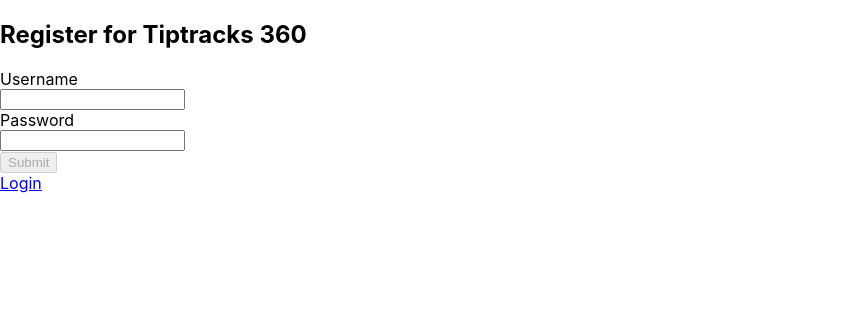
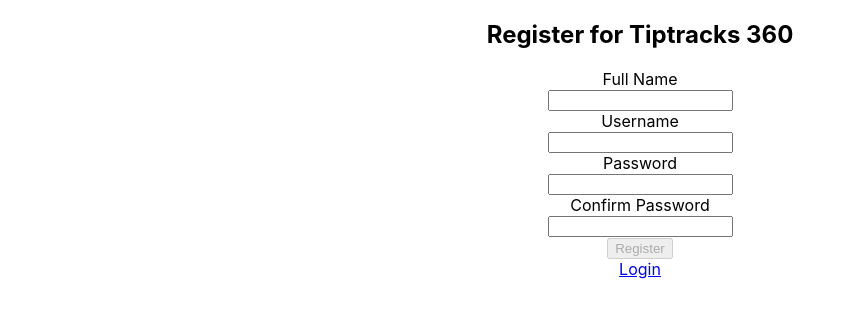
Before and after one commit to skunkpirates42/tiptracks-360-client, a React (Create React App) app: page /register in a window 1280 px wide. Shown: the top 318 px of the page, without its empty margins (0-856 px from the left). Built offline with nearby package versions, Linux system fonts and the light colour scheme; no server answers.

Commit message:
add neccesary actions to make registration work

```diff
--- /dev/null
+++ b/src/actions/users.js
@@ -0,0 +1,25 @@
+import {SubmissionError} from 'redux-form';
+
+import {API_BASE_URL} from '../config';
+
+export const registerUser = user => dispatch => {
+  return fetch(`${API_BASE_URL}/users`, {
+      method: 'POST',
+      headers: {
+          'content-type': 'application/json'
+      },
+      body: JSON.stringify(user)
+  })
+    .then(res => res.json())
+    .catch(err => {
+      const {reason, message, location} = err;
+      if (reason === 'ValidationError') {
+          // Convert ValidationErrors into SubmissionErrors for Redux Form
+          return Promise.reject(
+              new SubmissionError({
+                  [location]: message
+              })
+          );
+      }
+    });
+  }
--- a/src/components/App.css
+++ b/src/components/App.css
@@ -1,3 +1,3 @@
-/* .App {
+.App {
   text-align: center;
-} */
+}
--- a/src/components/login-form.js
+++ b/src/components/login-form.js
@@ -1,4 +1,5 @@
 import React, { Component } from 'react';
+import { Link } from 'react-router-dom'
 import Input from './input';
 import { Field, reduxForm, focus } from 'redux-form';
 import { login } from '../actions/auth';
@@ -43,6 +44,7 @@
           />
           <button disabled={this.props.pristine || this.props.submitting}>Submit</button>
         </form>
+        <Link to="/register">Register</Link>
       </div>
     )
   }
--- a/src/components/login.css
+++ b/src/components/login.css
@@ -1,3 +1,3 @@
-input, label {
+/* input, label {
   display: block;
-}
+} */
--- a/src/components/registration-form.js
+++ b/src/components/registration-form.js
@@ -1,32 +1,27 @@
 import React, { Component } from 'react';
 import Input from './input';
 import { Field, reduxForm, focus } from 'redux-form';
+import { registerUser } from '../actions/users.js';
 import { login } from '../actions/auth';
 import './login.css';
 
-export class LoginForm extends Component {
+export class RegistrationForm extends Component {
   onSubmit(values) {
-    const { username, password } = values
-    return this.props.dispatch(login(username, password));
-  }
+    const {username, password, fullName} = values;
+    const user = {username, password, fullName};
+    return this.props
+        .dispatch(registerUser(user))
+        .then(() => this.props.dispatch(login(username, password)));
+}
 
   render() {
-    let error;
-    // Set error to be a div that displays the error passed in from redux-form's props
-    if (this.props.error) {
-      error = (
-        <div className="form-error" aria-live="polite">
-          {this.props.error}
-        </div>
-      )
-    }
-
     return (
       <div>
         <form
           className="login"
           onSubmit={this.props.handleSubmit(values => this.onSubmit(values))}>
-          {error}
+          <label htmlFor="fullName">Full Name</label>
+          <Field component={Input} type="text" name="fullName"/>
           <label htmlFor="username">Username</label>
           <Field
             component={Input}
@@ -41,7 +36,13 @@
             id="password"
             name="password"
           />
-          <button disabled={this.props.pristine || this.props.submitting}>Submit</button>
+          <label htmlFor="password">Confirm Password</label>
+          <Field
+            component={Input}
+            type="password"
+            name="passwordConfirm"
+          />
+          <button type="submit" disabled={this.props.pristine || this.props.submitting}>Register</button>
         </form>
       </div>
     )
@@ -49,6 +50,7 @@
 }
 
 export default reduxForm({
-  form: 'login',
-  onSubmitFail: (errors, dispatch) => dispatch(focus('login', 'username'))
-})(LoginForm);
+  form: 'registration',
+  onSubmitFail: (errors, dispatch) =>
+      dispatch(focus('registration', Object.keys(errors)[0]))
+})(RegistrationForm);
--- a/src/components/requires-login.js
+++ b/src/components/requires-login.js
@@ -17,7 +17,7 @@
 
   }
 
-  const displayName = Component.displayNAme || Component.name || 'Component';
+  const displayName = Component.displayName || Component.name || 'Component';
   RequiresLogin.displayName = `RequiresLogin(${displayName})`;
 
   const mapStateToProps = state => {
```
